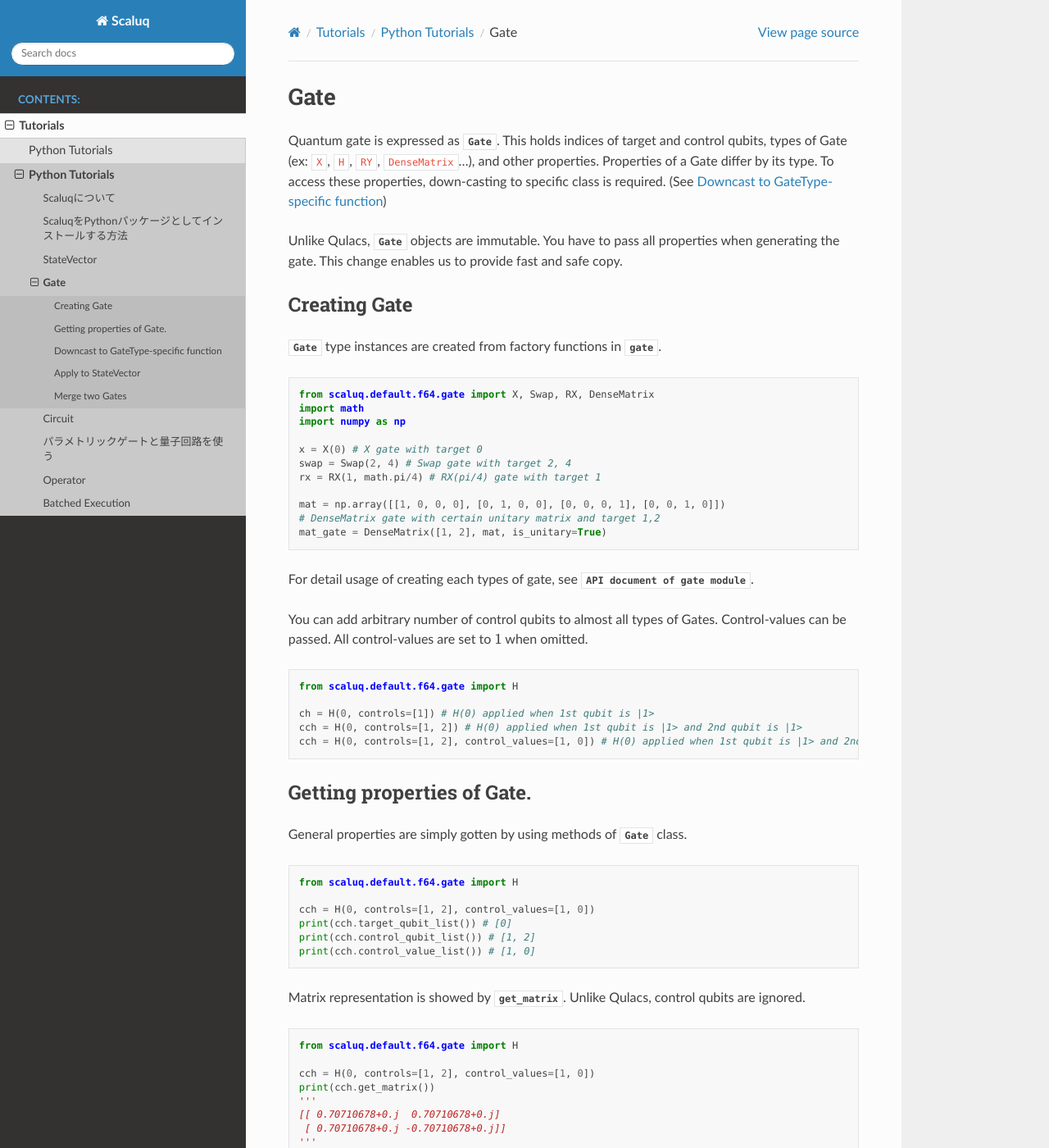
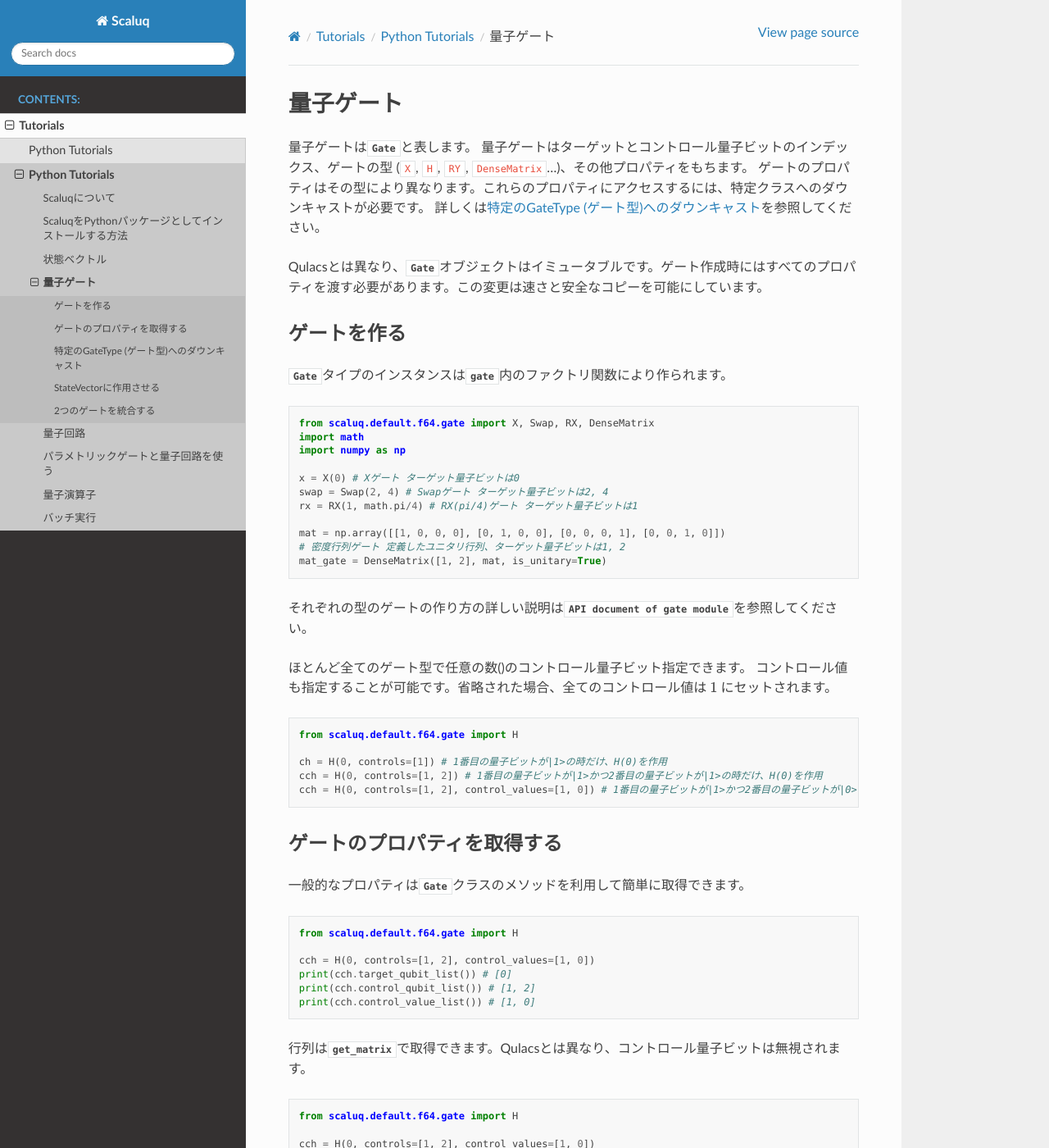
Before and after one commit to qulacs/scaluq, a Sphinx documentation site: the page built from doc/source/tutorials/python/ja/gate.md, in a window 1280 px wide and 1400 px high. Shown: the whole window at 82% size. Built offline with Sphinx 7.4.7 and the Read the Docs theme 3.1.0, drawn with Linux system fonts in a browser that asks for light colours; some of the changed text lies outside the part shown.

Commit message:
Finished batch.md, gate.md and operator.md tentatively

````diff
--- a/doc/source/tutorials/python/ja/circuit.md
+++ b/doc/source/tutorials/python/ja/circuit.md
@@ -1,4 +1,4 @@
-# Circuit
+# 量子回路
 
 量子回路は {class}`Circuit <scaluq.default.f64.Circuit>` で表されています。
 量子回路は作用させる {class}`Gate <scaluq.default.f64.Gate>` または {class}`ParamGate <scaluq.default.f64.ParamGate>` のインスタンス配列をもちます。
--- a/doc/source/tutorials/python/ja/gate.md
+++ b/doc/source/tutorials/python/ja/gate.md
@@ -1,44 +1,46 @@
-# Gate
+# 量子ゲート
 
-Quantum gate is expressed as {class}`Gate <scaluq.default.f64.Gate>`.
-This holds indices of target and control qubits, types of Gate (ex: `X`, `H`, `RY`, `DenseMatrix`...), and other properties.
-Properties of a Gate differ by its type. To access these properties, down-casting to specific class is required. (See [Downcast to GateType-specific function](#downcast-to-gatetype-specific-function))
+量子ゲートは{class}`Gate <scaluq.default.f64.Gate>`と表します。
+量子ゲートはターゲットとコントロール量子ビットのインデックス、ゲートの型 (`X`, `H`, `RY`, `DenseMatrix`...)、その他プロパティをもちます。
+ゲートのプロパティはその型により異なります。これらのプロパティにアクセスするには、特定クラスへのダウンキャストが必要です。
+詳しくは[特定のGateType (ゲート型)へのダウンキャスト](#特定のgatetype-ゲート型へのダウンキャスト)を参照してください。
 
-Unlike Qulacs, {class}`Gate <scaluq.default.f64.Gate>` objects are immutable. You have to pass all properties when generating the gate. This change enables us to provide fast and safe copy.
+Qulacsとは異なり、{class}`Gate <scaluq.default.f64.Gate>`オブジェクトはイミュータブルです。ゲート作成時にはすべてのプロパティを渡す必要があります。この変更は速さと安全なコピーを可能にしています。
 
-## Creating Gate
+## ゲートを作る
 
-{class}`Gate <scaluq.default.f64.Gate>` type instances are created from factory functions in {mod}`gate <scaluq.default.f64.gate>`.
+{class}`Gate <scaluq.default.f64.Gate>`タイプのインスタンスは{mod}`gate <scaluq.default.f64.gate>`内のファクトリ関数により作られます。
 
 ```py
 from scaluq.default.f64.gate import X, Swap, RX, DenseMatrix
 import math
 import numpy as np
 
-x = X(0) # X gate with target 0
-swap = Swap(2, 4) # Swap gate with target 2, 4
-rx = RX(1, math.pi/4) # RX(pi/4) gate with target 1
+x = X(0) # Xゲート ターゲット量子ビットは0
+swap = Swap(2, 4) # Swapゲート ターゲット量子ビットは2, 4
+rx = RX(1, math.pi/4) # RX(pi/4)ゲート ターゲット量子ビットは1
 
 mat = np.array([[1, 0, 0, 0], [0, 1, 0, 0], [0, 0, 0, 1], [0, 0, 1, 0]])
-# DenseMatrix gate with certain unitary matrix and target 1,2
+# 密度行列ゲート 定義したユニタリ行列、ターゲット量子ビットは1, 2
 mat_gate = DenseMatrix([1, 2], mat, is_unitary=True)
 ```
 
-For detail usage of creating each types of gate, see {mod}`API document of gate module <scaluq.default.f64.gate>`.
+それぞれの型のゲートの作り方の詳しい説明は{mod}`API document of gate module <scaluq.default.f64.gate>`を参照してください。
 
-You can add arbitrary number of control qubits to almost all types of Gates.
-Control-values can be passed. All control-values are set to $1$ when omitted.
+ほとんど全てのゲート型で任意の数()のコントロール量子ビット指定できます。
+コントロール値も指定することが可能です。省略された場合、全てのコントロール値は $1$ にセットされます。
 
 ```py
 from scaluq.default.f64.gate import H
 
-ch = H(0, controls=[1]) # H(0) applied when 1st qubit is |1>
-cch = H(0, controls=[1, 2]) # H(0) applied when 1st qubit is |1> and 2nd qubit is |1>
-cch = H(0, controls=[1, 2], control_values=[1, 0]) # H(0) applied when 1st qubit is |1> and 2nd qubit is |0>
+ch = H(0, controls=[1]) # 1番目の量子ビットが|1>の時だけ、H(0)を作用
+cch = H(0, controls=[1, 2]) # 1番目の量子ビットが|1>かつ2番目の量子ビットが|1>の時だけ、H(0)を作用
+cch = H(0, controls=[1, 2], control_values=[1, 0]) # 1番目の量子ビットが|1>かつ2番目の量子ビットが|0>の時だけ、H(0)を作用
 ```
 
-## Getting properties of Gate.
-General properties are simply gotten by using methods of {class}`Gate <scaluq.default.f64.Gate>` class.
+## ゲートのプロパティを取得する
+
+一般的なプロパティは{class}`Gate <scaluq.default.f64.Gate>`クラスのメソッドを利用して簡単に取得できます。
 
 ```py
 from scaluq.default.f64.gate import H
@@ -49,7 +51,7 @@ print(cch.control_qubit_list()) # [1, 2]
 print(cch.control_value_list()) # [1, 0]
 ```
 
-Matrix representation is showed by {func}`get_matrix <scaluq.default.f64.Gate.get_matrix>`. Unlike Qulacs, control qubits are ignored.
+行列は{func}`get_matrix <scaluq.default.f64.Gate.get_matrix>`で取得できます。Qulacsとは異なり、コントロール量子ビットは無視されます。
 
 ```py
 from scaluq.default.f64.gate import H
@@ -62,8 +64,9 @@ print(cch.get_matrix())
 '''
 ```
 
-Inverse gate is gotten by {func}`get_inverse <scaluq.default.f64.Gate.get_inverse>`.
-If inverse gate is completely same as the original gate, the gate is shallow-copied.
+逆行列は{func}`get_inverse <scaluq.default.f64.Gate.get_inverse>`により取得できます。
+逆行列が元のゲートの行列と同一な場合はゲートの浅いコピーが返します。
+
 ```py
 from scaluq.default.f64.gate import H, S
 
@@ -87,12 +90,13 @@ Gate Type: Sdag
 '''
 ```
 
-## Downcast to GateType-specific function
-To get GateType-specific properties, downcast to specific class is required.
+## 特定のGateType (ゲート型)へのダウンキャスト
 
-Scaluq Gate is implemented by tag-based polymorphism. Each Gate has detailed type as enum {class}`GateType <scaluq.GateType>`. You can get type of Gate by {func}`get_type <scaluq.default.f64.Gate.gate_type>`.
+ゲートごとの詳細なプロパティを取得するには、特定クラスへのダウンキャストが必要になります。
 
-There is a specific Gate class for each type. You can use functions of these specific types by downcast.
+Scaluqのゲートはタグベースのポリモーフィズムで実装されています。それぞれのゲートは{class}`GateType <scaluq.GateType>`の列挙型として詳細の型をもちます。{func}`get_type <scaluq.default.f64.Gate.gate_type>`によってゲート型を取得できます。
+
+型ごとに専用のゲートクラスが定義されており、ダウンキャストを行うことでそれらクラスの固有の関数を利用できます。
 
 ```py
 from scaluq import GateType
@@ -102,11 +106,11 @@ import math
 
 rx = RX(0, math.pi/4)
 assert rx.gate_type() == GateType.RX
-rx = RXGate(rx) # downcast to RXGate class
+rx = RXGate(rx) # RXGateクラスへのダウンキャスト
 print(rx.angle())
 ```
 
-Since this inheritance relation is not shown in language layer, explicit upcast is required when you pass the Gate as {class}`Gate <scaluq.default.f64.Gate>` type.
+これらのクラス間の継承関係はPythonの言語層では見ることができないため、{class}`Gate <scaluq.default.f64.Gate>`の型としてゲートを渡すときは、明示的なダウンキャストが必要となります。
 
 ```py
 from scaluq.default.f64 import Gate, RXGate, Circuit
@@ -115,13 +119,14 @@ import math
 
 rx = RXGate(RX(0, math.pi/4))
 circuit = Circuit()
-rx = Gate(rx) # omitting this downcast causes error on next line
+rx = Gate(rx) # このダウンキャストを省略すると次の行でエラーが発生
 circuit.add_gate(rx)
 ```
 
-## Apply to StateVector
-Gate can be applied to {class}`StateVector <scaluq.default.f64.StateVector>` object by function {func}`update_quantum_state <scaluq.default.f64.Gate.update_quantum_state>`.
-Indices of Target/control qubits of Gate are corresponded to that of StateVector.
+## StateVectorに作用させる
+
+{func}`update_quantum_state <scaluq.default.f64.Gate.update_quantum_state>`関数を用いることで{class}`StateVector <scaluq.default.f64.StateVector>`のインスタンスにゲートを作用させることができます。
+ターゲット、コントロール量子ビットのインデックスは状態ベクトルのインデックスと対応しています。
 
 ```py
 from scaluq.default.f64 import StateVector
@@ -137,9 +142,10 @@ cx01.update_quantum_state(state)
 print(state.get_amplitudes()) # [(0.7071067811865476+0j), 0j, 0j, (0.7071067811865476+0j)]
 ```
 
-## Merge two Gates
-You can merge two Gates by {func}`merge_gate <scaluq.default.f64.gate.merge_gate>`
-The type of result gate is flexible.
+## 2つのゲートを統合する
+
+2つのゲートを{func}`merge_gate <scaluq.default.f64.gate.merge_gate>`によって統合可能です。
+統合後のゲートの型は以下のように様々です。
 
 ```py
 from scaluq.default.f64.gate import X, Y, RX, RY, RZ, S
````
Also changed, not shown: doc/source/tutorials/python/en/gate.md (+2 -2 lines), doc/source/tutorials/python/ja/batch.md (+21 -20 lines), doc/source/tutorials/python/ja/operator.md (+19 -18 lines), doc/source/tutorials/python/ja/state_vector.md (+1 -1 lines).
